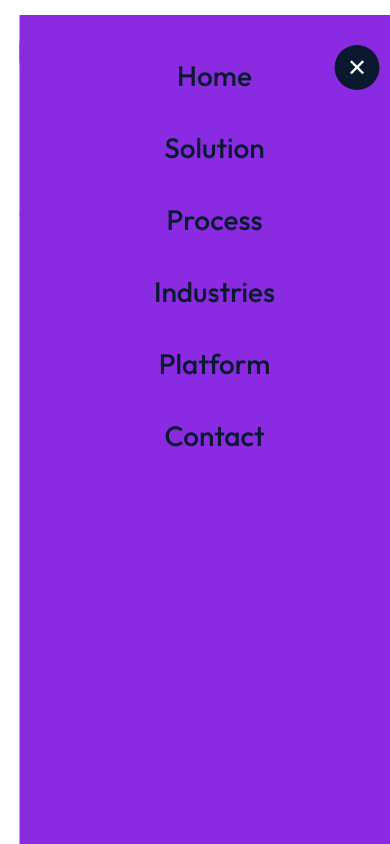
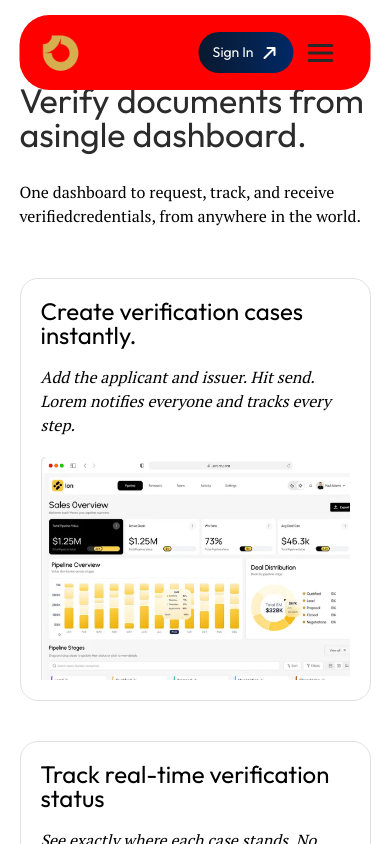
Before and after one commit to sreeparvathymc/demo-landingpage, a Next.js app: page / in a window 390 px wide. Shown: the top 844 px of the page. Built offline with nearby package versions, Linux system fonts and the light colour scheme.

Commit message:
header up

```diff
--- a/app/components/Header/Header.css
+++ b/app/components/Header/Header.css
@@ -88,8 +88,8 @@
     width:45px;
     height:45px;
     border:none;
-    background:#0A192F;
-    color:#fff;
+
+    color:#0A192F;
     border-radius:50%;
     font-size:24px;
     cursor:pointer;
@@ -105,13 +105,12 @@
     margin:0;
     display:flex;
     flex-direction:column;
-    gap:30px;
-    text-align:center;
+    gap:12px;
 }
 
 .mobile-menu ul li a{
-    font-size:28px;
-    color:#0A192F;
+    font-size:20px;
+    color:#000000;
     text-decoration:none;
     font-family:"Outfit-medium";
 }
@@ -124,8 +123,8 @@
     height:45px;
     border:none;
     border-radius:50%;
-    background:#0A192F;
-    color:#fff;
+
+    color:#000000;
     font-size:24px;
     cursor:pointer;
 }
@@ -225,21 +224,21 @@
     }
 
     .mobile-menu{
-
-
-            z-index: 1000;
-        background: #fff;
-        background: blueviolet;
+        z-index: 10000;
+        background: #ffffff;
         top: 0;
-  left: 0;
         width: 100vw;
         height: 100vh;
-        padding: 40px 30px;
+        padding: 40px 36px;
          transition: right .4s cubic-bezier(.77, 0, .18, 1);
         position: fixed;
-        top: 0;
         right: -100%;
         overflow-y: auto;
+        display: flex;
+        flex-direction: column;
+        justify-content: center;
+                align-items: flex-start;
+
     }
 
     .mobile-menu.active {
--- a/app/components/Header/Header.tsx
+++ b/app/components/Header/Header.tsx
@@ -18,6 +18,7 @@
   const [menuOpen, setMenuOpen] = useState(false);
 
   return (
+    <>
       <header>
         {/* Desktop */}
         <div className="header-container for-desk">
@@ -88,10 +89,14 @@
               className="hamburger"
               onClick={() => setMenuOpen(true)}
             >
-            ☰
+
+
+                          <Image src="/icons/menu-burger.svg" alt="hamburget" width={30} height={30} />
+
             </button>
           </div>
         </div>
+      </header>
 
       {/* Overlay */}
       <div className={`mobile-menu ${menuOpen ? "active" : ""}`}>
@@ -112,7 +117,7 @@
           ))}
         </ul>
       </div>
-    </header>
+    </>
   );
 };
 
```
Also changed, not shown: public/icons/menu-burger.svg (added). Lines whose indentation alone changed are shown as unchanged.
